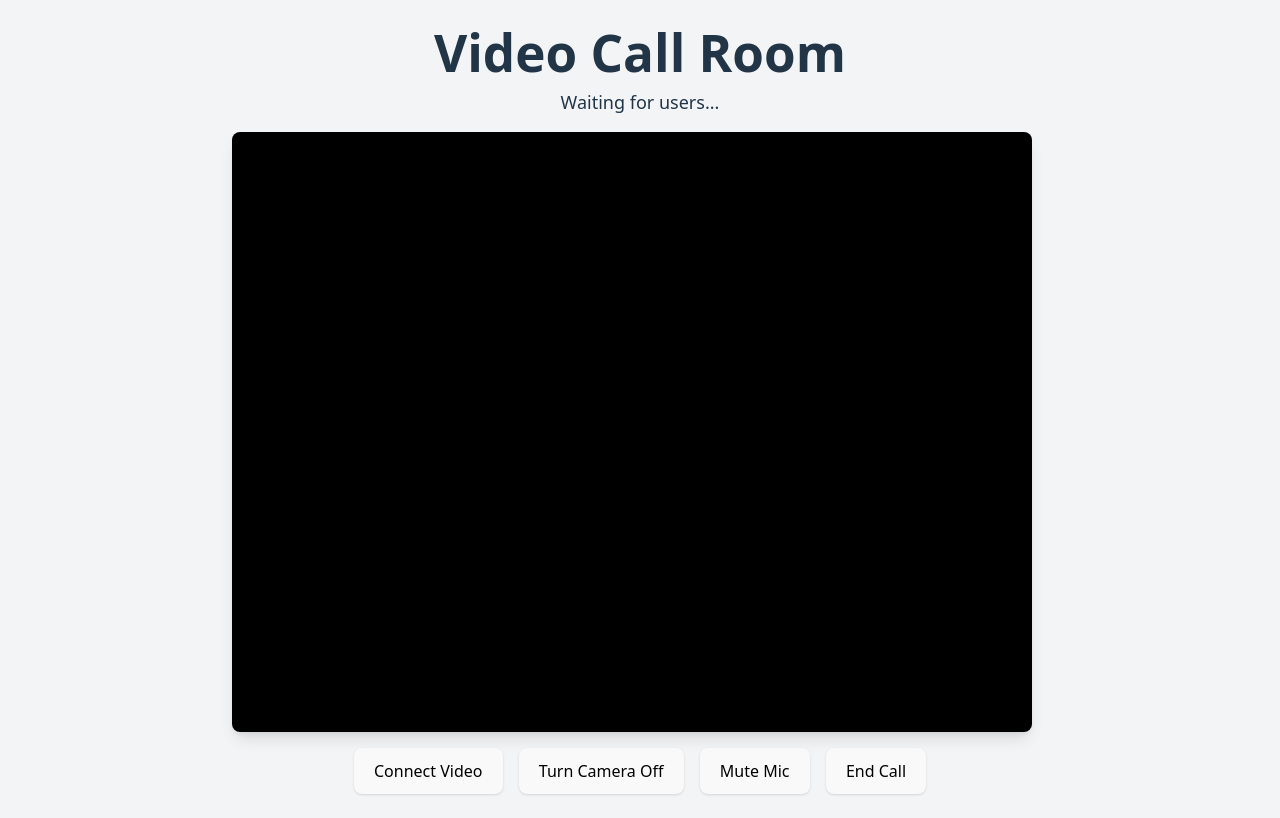
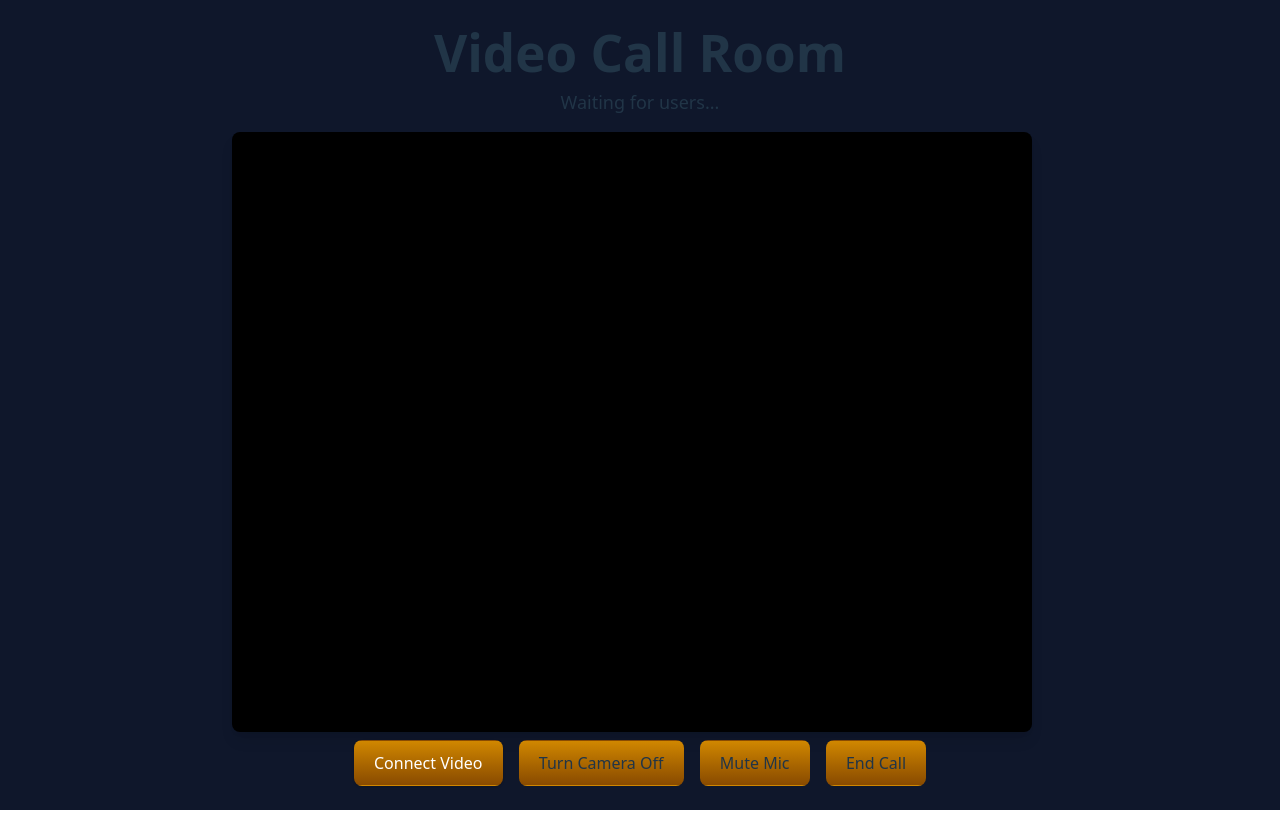
Before and after one commit to anoopsoni1/Frontendvideo, a React (Vite) app: page /mainpage in a window 1280 px wide. Built offline with nearby package versions, Linux system fonts and the light colour scheme; no server answers.

Commit message:
Push latest changes

```diff
--- a/src/Pages/Page2.jsx
+++ b/src/Pages/Page2.jsx
@@ -132,7 +132,9 @@ function Page2() {
   };
 
   return (
-    <div className="p-6 bg-gray-100 flex flex-col items-center">
+    <>
+  <div className="bg-slate-900">
+    <div className="p-6 flex flex-col items-center">
       <h1 className="text-3xl font-bold mb-2">Video Call Room</h1>
       <h2 className="text-lg mb-4">
         {remoteUsers.length > 0 ? `Connected to: ${remoteUsers.join(", ")}` : "Waiting for users..."}
@@ -149,33 +151,35 @@ function Page2() {
         <div ref={remoteVideosContainerRef} className="flex flex-wrap gap-4" />
       </div>
 
-      <div className="flex flex-wrap gap-4 mt-4 justify-center">
+      <div className="flex flex-wrap gap-4 mt-2 justify-center">
         <button
           onClick={handleCallButton}
-          className="px-4 py-2 bg-blue-600 text-black rounded-lg shadow hover:bg-blue-700 transition"
+          className="px-4 py-2 text-white rounded-lg shadow bg-gradient-to-b from-yellow-600 to-yellow-800 hover:bg-yellow-500 transition"
         >
           Connect Video
         </button>
         <button
           onClick={toggleCamera}
-          className="px-4 py-2 bg-yellow-500 text-black rounded-lg shadow hover:bg-yellow-600 transition"
+          className="px-4 py-2 bg-gradient-to-b from-yellow-600 to-yellow-800 hover:bg-yellow-500 transition"
         >
           {cameraOn ? "Turn Camera Off" : "Turn Camera On"}
         </button>
         <button
           onClick={toggleMic}
-          className="px-4 py-2 bg-green-500 text-black rounded-lg shadow hover:bg-green-600 transition"
+          className="px-4 py-2 bg-gradient-to-b from-yellow-600 to-yellow-800 hover:bg-yellow-500 transition"
         >
           {micOn ? "Mute Mic" : "Unmute Mic"}
         </button>
         <button
           onClick={handleEndCall}
-          className="px-4 py-2 bg-red-600 text-black rounded-lg shadow hover:bg-red-700 transition"
+          className="px-4 py-2 bg-gradient-to-b from-yellow-600 to-yellow-800 hover:bg-yellow-500 transition"
         >
           End Call
         </button>
       </div>
     </div>
+    </div>
+     </>
   );
 }
 
```
